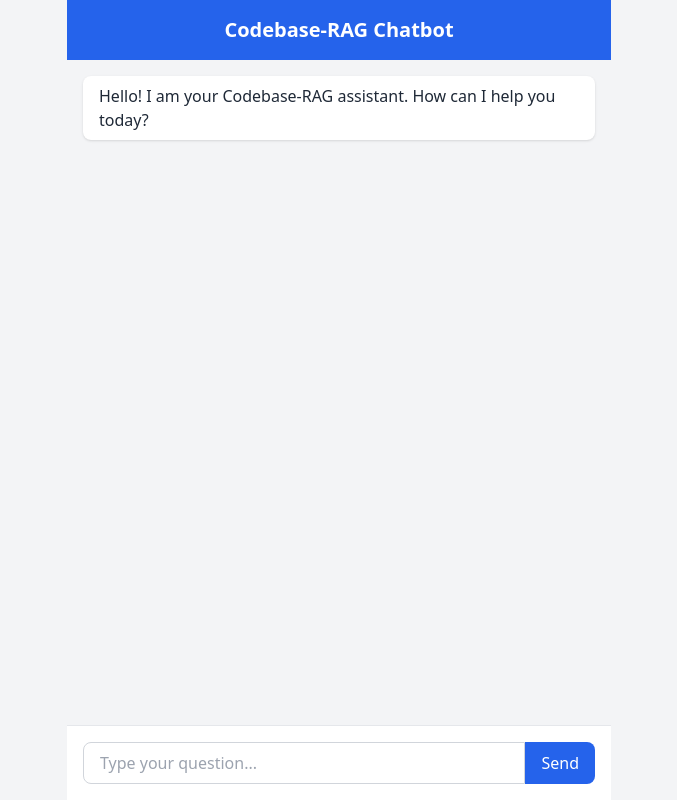
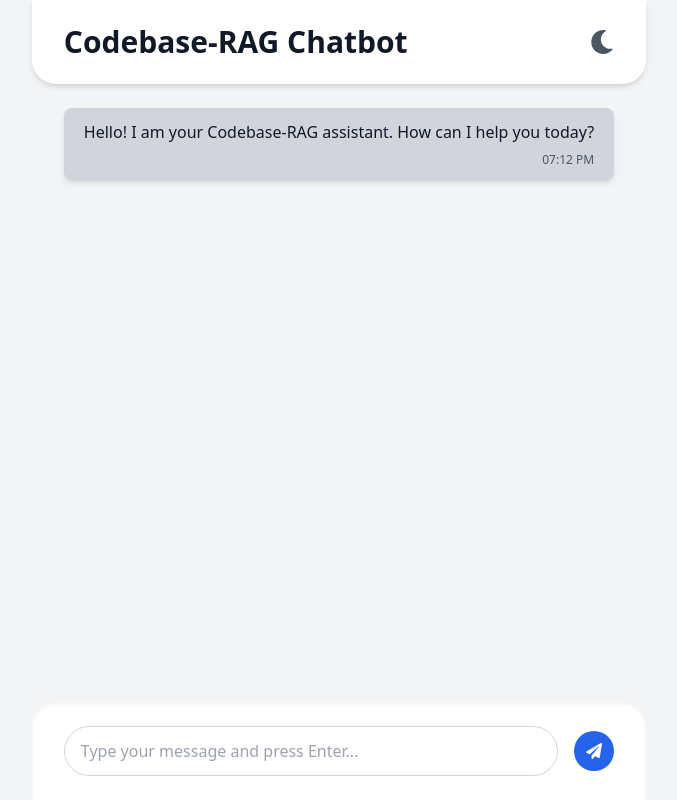
Before and after one commit to Soham109/codebase-rag-frontend, a Next.js app: page / in a window 1280 px wide. Shown: the whole page, without its empty margins (301-978 px from the left). Built offline with nearby package versions, Linux system fonts and the light colour scheme.

Commit message:
enhancing UI

```diff
--- a/app/components/Chatbot.js
+++ b/app/components/Chatbot.js
@@ -1,32 +1,74 @@
 // components/Chatbot.js
 
-import { useState, useEffect, useRef } from "react";
+import { useState, useEffect, useRef, useCallback } from "react";
 import ReactMarkdown from "react-markdown";
 import remarkGfm from "remark-gfm";
 import { Prism as SyntaxHighlighter } from "react-syntax-highlighter";
-import { oneDark } from "react-syntax-highlighter/dist/cjs/styles/prism";
+import { duotoneDark } from "react-syntax-highlighter/dist/cjs/styles/prism";
+import { FaPaperPlane, FaMoon, FaSun, FaArrowDown } from "react-icons/fa";
 
 const Chatbot = () => {
   const [messages, setMessages] = useState([
     {
+      id: 1,
       sender: "bot",
       text: "Hello! I am your Codebase-RAG assistant. How can I help you today?",
+      timestamp: new Date(),
     },
   ]);
   const [input, setInput] = useState("");
   const [isLoading, setIsLoading] = useState(false);
+  const [theme, setTheme] = useState("light");
+  const [showScrollButton, setShowScrollButton] = useState(false);
   const messagesEndRef = useRef(null);
+  const scrollRef = useRef(null);
+
+  // Persist theme preference using localStorage
+  useEffect(() => {
+    const savedTheme = localStorage.getItem("theme");
+    if (savedTheme) {
+      setTheme(savedTheme);
+    }
+  }, []);
+
+  useEffect(() => {
+    localStorage.setItem("theme", theme);
+  }, [theme]);
 
   // Scroll to the latest message
   useEffect(() => {
+    if (!showScrollButton) {
       messagesEndRef.current?.scrollIntoView({ behavior: "smooth" });
-  }, [messages]);
+    }
+  }, [messages, showScrollButton]);
+
+  // Handle scroll to show/hide scroll button
+  useEffect(() => {
+    const handleScroll = () => {
+      if (scrollRef.current) {
+        const { scrollTop, clientHeight, scrollHeight } = scrollRef.current;
+        if (scrollTop + clientHeight < scrollHeight - 100) {
+          setShowScrollButton(true);
+        } else {
+          setShowScrollButton(false);
+        }
+      }
+    };
+
+    const scrollContainer = scrollRef.current;
+    scrollContainer.addEventListener("scroll", handleScroll);
+    return () => scrollContainer.removeEventListener("scroll", handleScroll);
+  }, []);
 
   const handleSend = async () => {
     if (input.trim() === "") return;
 
-    // Add user message
-    const userMessage = { sender: "user", text: input };
+    const userMessage = {
+      id: messages.length + 1,
+      sender: "user",
+      text: input,
+      timestamp: new Date(),
+    };
     setMessages((prev) => [...prev, userMessage]);
     setInput("");
     setIsLoading(true);
@@ -46,14 +88,20 @@ const Chatbot = () => {
 
       const data = await response.json();
 
-      // Add bot response
-      const botMessage = { sender: "bot", text: data.response };
+      const botMessage = {
+        id: messages.length + 2,
+        sender: "bot",
+        text: data.response,
+        timestamp: new Date(),
+      };
       setMessages((prev) => [...prev, botMessage]);
     } catch (error) {
       console.error("Error:", error);
       const errorMessage = {
+        id: messages.length + 2,
         sender: "bot",
         text: "Sorry, something went wrong. Please try again later.",
+        timestamp: new Date(),
       };
       setMessages((prev) => [...prev, errorMessage]);
     } finally {
@@ -62,87 +110,204 @@ const Chatbot = () => {
   };
 
   const handleKeyPress = (e) => {
-    if (e.key === "Enter") {
+    if (e.key === "Enter" && !e.shiftKey) {
+      e.preventDefault();
       handleSend();
     }
   };
 
+  const toggleTheme = () => {
+    setTheme((prev) => (prev === "light" ? "dark" : "light"));
+  };
+
+  const handleScrollToBottom = () => {
+    messagesEndRef.current?.scrollIntoView({ behavior: "smooth" });
+    setShowScrollButton(false);
+  };
+
+  const Message = useCallback(({ msg }) => {
     return (
-    <div className="flex flex-col h-screen bg-gray-100">
-      <header className="bg-blue-600 text-white p-4 text-center text-xl font-semibold">
-        Codebase-RAG Chatbot
-      </header>
-      <main className="flex-1 p-4 overflow-y-auto">
-        <div className="flex flex-col space-y-4">
-          {messages.map((msg, index) => (
       <div
-              key={index}
         className={`flex ${
           msg.sender === "user" ? "justify-end" : "justify-start"
         }`}
       >
+        <div className="relative">
           <div
-                className={`max-w-lg rounded-lg px-4 py-2 ${
+            className={`max-w-2xl px-5 py-3 rounded-lg shadow-md transition-all duration-300 ease-in-out ${
               msg.sender === "user"
                 ? "bg-blue-500 text-white"
-                    : "bg-white text-gray-800 shadow"
+                : "bg-gray-300 text-gray-900"
             }`}
           >
             <ReactMarkdown
-                  children={msg.text}
               remarkPlugins={[remarkGfm]}
               components={{
                 code({ node, inline, className, children, ...props }) {
                   const match = /language-(\w+)/.exec(className || "");
                   return !inline && match ? (
                     <SyntaxHighlighter
-                          style={oneDark}
+                      style={duotoneDark}
                       language={match[1]}
                       PreTag="div"
+                      customStyle={{
+                        borderRadius: "0.5rem",
+                        padding: "0.75rem",
+                        fontSize: "0.9rem",
+                      }}
                       {...props}
                     >
                       {String(children).replace(/\n$/, "")}
                     </SyntaxHighlighter>
                   ) : (
-                        <code className={className} {...props}>
+                    <code
+                      className={`bg-gray-200 text-red-500 px-1 py-0.5 rounded ${
+                        className || ""
+                      }`}
+                      {...props}
+                    >
                       {children}
                     </code>
                   );
                 },
               }}
-                />
+            >
+              {msg.text}
+            </ReactMarkdown>
+            <div className="mt-2 flex justify-end">
+              <span className="text-xs text-gray-600">
+                {msg.timestamp.toLocaleTimeString([], {
+                  hour: "2-digit",
+                  minute: "2-digit",
+                })}
+              </span>
             </div>
           </div>
+        </div>
+      </div>
+    );
+  }, []);
+
+  return (
+    <div
+      className={`flex flex-col h-screen ${
+        theme === "dark"
+          ? "bg-gray-900 text-white"
+          : "bg-gray-100 text-gray-900"
+      } transition-colors duration-500`}
+    >
+      {/* Header */}
+      <header
+        className={`bg-white shadow-md ${
+          theme === "dark" ? "bg-gray-800" : "bg-white"
+        } transition-colors duration-500 rounded-b-3xl`}
+      >
+        <div className="max-w-5xl mx-auto px-8 py-6 flex items-center justify-between">
+          <h1 className="text-3xl font-bold">Codebase-RAG Chatbot</h1>
+          <button
+            onClick={toggleTheme}
+            className="text-gray-600 hover:text-gray-800 focus:outline-none text-2xl transition-colors duration-300"
+            aria-label="Toggle Theme"
+          >
+            {theme === "light" ? <FaMoon /> : <FaSun />}
+          </button>
+        </div>
+      </header>
+
+      {/* Chat Area */}
+      <main className="flex-1 overflow-y-auto" ref={scrollRef}>
+        <div className="max-w-5xl mx-auto px-8 py-6">
+          <div className="space-y-6">
+            {messages.map((msg) => (
+              <Message key={msg.id} msg={msg} />
             ))}
             {isLoading && (
               <div className="flex justify-start">
-              <div className="max-w-lg rounded-lg px-4 py-2 bg-white text-gray-800 shadow animate-pulse">
+                <div className="max-w-2xl px-5 py-3 bg-gray-300 text-gray-900 rounded-lg shadow-md animate-pulse">
                   <p>Bot is typing...</p>
                 </div>
               </div>
             )}
             <div ref={messagesEndRef} />
           </div>
+        </div>
+        {showScrollButton && (
+          <button
+            onClick={handleScrollToBottom}
+            className="fixed bottom-8 right-8 bg-blue-600 text-white p-4 rounded-full shadow-lg hover:bg-blue-700 transition-colors duration-300"
+            aria-label="Scroll to bottom"
+          >
+            <FaArrowDown />
+          </button>
+        )}
       </main>
-      <footer className="p-4 border-t bg-white">
-        <div className="flex">
-          <input
-            type="text"
-            className="flex-1 border border-gray-300 rounded-l-lg px-4 py-2 focus:outline-none focus:ring-2 focus:ring-blue-500"
-            placeholder="Type your question..."
+
+      {/* Input Area */}
+      <footer
+        className={`bg-white shadow-inner ${
+          theme === "dark" ? "bg-gray-800" : "bg-white"
+        } transition-colors duration-500 rounded-t-3xl`}
+      >
+        <div className="max-w-5xl mx-auto px-8 py-6">
+          <div className="flex items-center space-x-4">
+            <textarea
+              className={`flex-1 border ${
+                theme === "dark"
+                  ? "border-gray-700 bg-gray-700 text-white"
+                  : "border-gray-300 bg-white text-gray-900"
+              } rounded-full px-4 py-3 focus:outline-none focus:ring-2 focus:ring-blue-500 resize-none transition-colors duration-300`}
+              placeholder="Type your message and press Enter..."
               value={input}
               onChange={(e) => setInput(e.target.value)}
-            onKeyPress={handleKeyPress}
+              onKeyDown={handleKeyPress}
+              rows={1}
+              aria-label="Message Input"
             />
             <button
-            className="bg-blue-600 text-white px-4 py-2 rounded-r-lg hover:bg-blue-700 focus:outline-none"
+              className={`bg-blue-600 text-white p-3 rounded-full hover:bg-blue-700 focus:outline-none transition-colors duration-300 ${
+                isLoading ? "cursor-not-allowed opacity-50" : ""
+              }`}
               onClick={handleSend}
               disabled={isLoading}
+              aria-label="Send Message"
             >
-            {isLoading ? "..." : "Send"}
+              {isLoading ? (
+                <div className="loader ease-linear rounded-full border-2 border-t-2 border-white h-5 w-5"></div>
+              ) : (
+                <FaPaperPlane />
+              )}
             </button>
           </div>
+        </div>
       </footer>
+
+      {/* Styles */}
+      <style jsx>{`
+        .loader {
+          border-top-color: transparent;
+          animation: spin 1s linear infinite;
+        }
+
+        @keyframes spin {
+          to {
+            transform: rotate(360deg);
+          }
+        }
+
+        /* Scrollbar Styling */
+        ::-webkit-scrollbar {
+          width: 8px;
+        }
+
+        ::-webkit-scrollbar-track {
+          background: ${theme === "dark" ? "#2d3748" : "#f1f1f1"};
+        }
+
+        ::-webkit-scrollbar-thumb {
+          background-color: ${theme === "dark" ? "#4a5568" : "#c1c1c1"};
+          border-radius: 4px;
+        }
+      `}</style>
     </div>
   );
 };
--- a/package.json
+++ b/package.json
@@ -9,11 +9,15 @@
     "lint": "next lint"
   },
   "dependencies": {
+    "emoji-picker-react": "^4.12.0",
     "next": "15.0.3",
     "react": "^18.3.1",
+    "react-avatar": "^5.0.3",
     "react-dom": "^18.3.1",
+    "react-icons": "^5.3.0",
     "react-markdown": "^9.0.1",
     "react-syntax-highlighter": "^15.6.1",
+    "react-tooltip": "^5.28.0",
     "remark-gfm": "^4.0.0"
   },
   "devDependencies": {
```
Also changed, not shown: 1 other file (tests, documents, lock files or other folders). Lines whose indentation alone changed are shown as unchanged.
